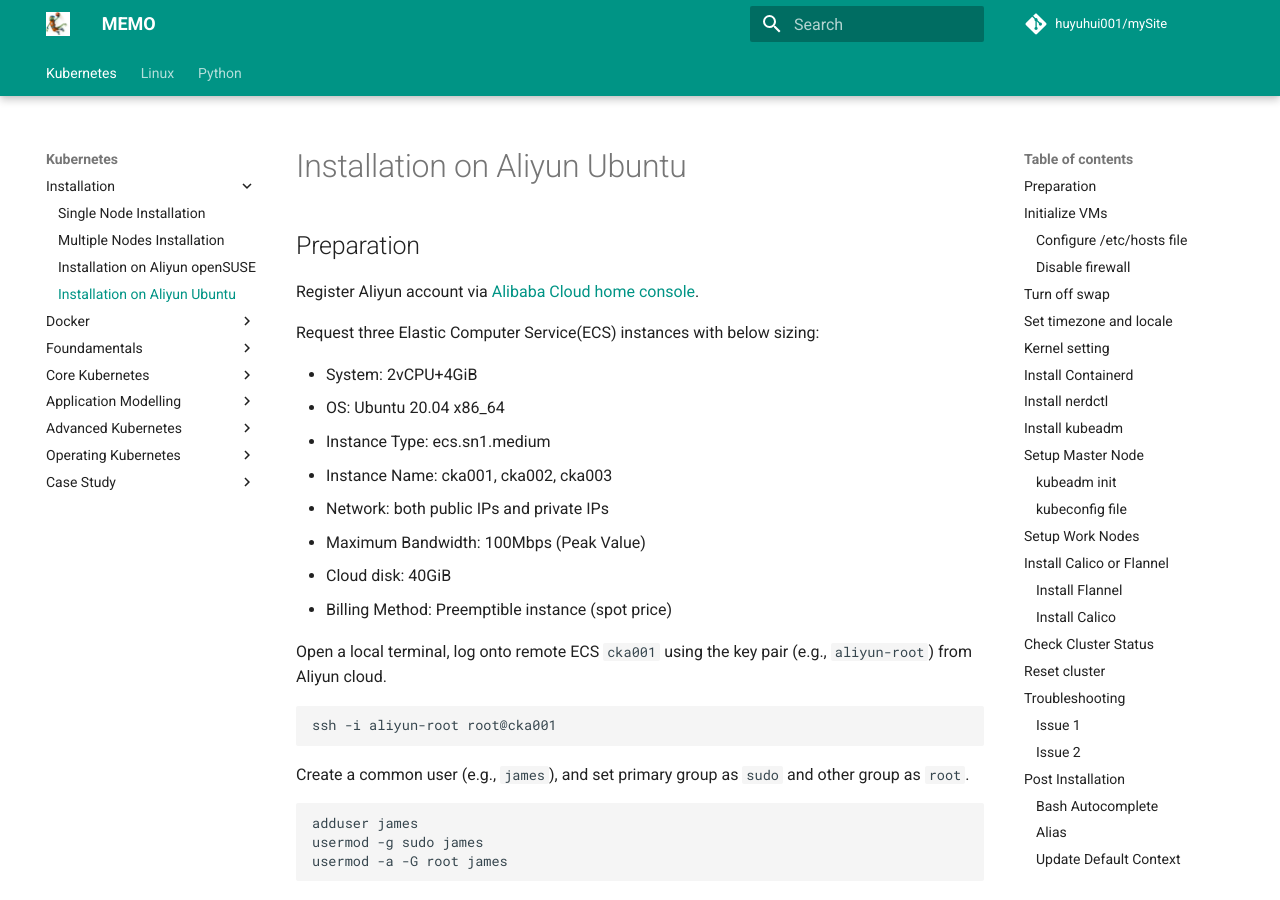
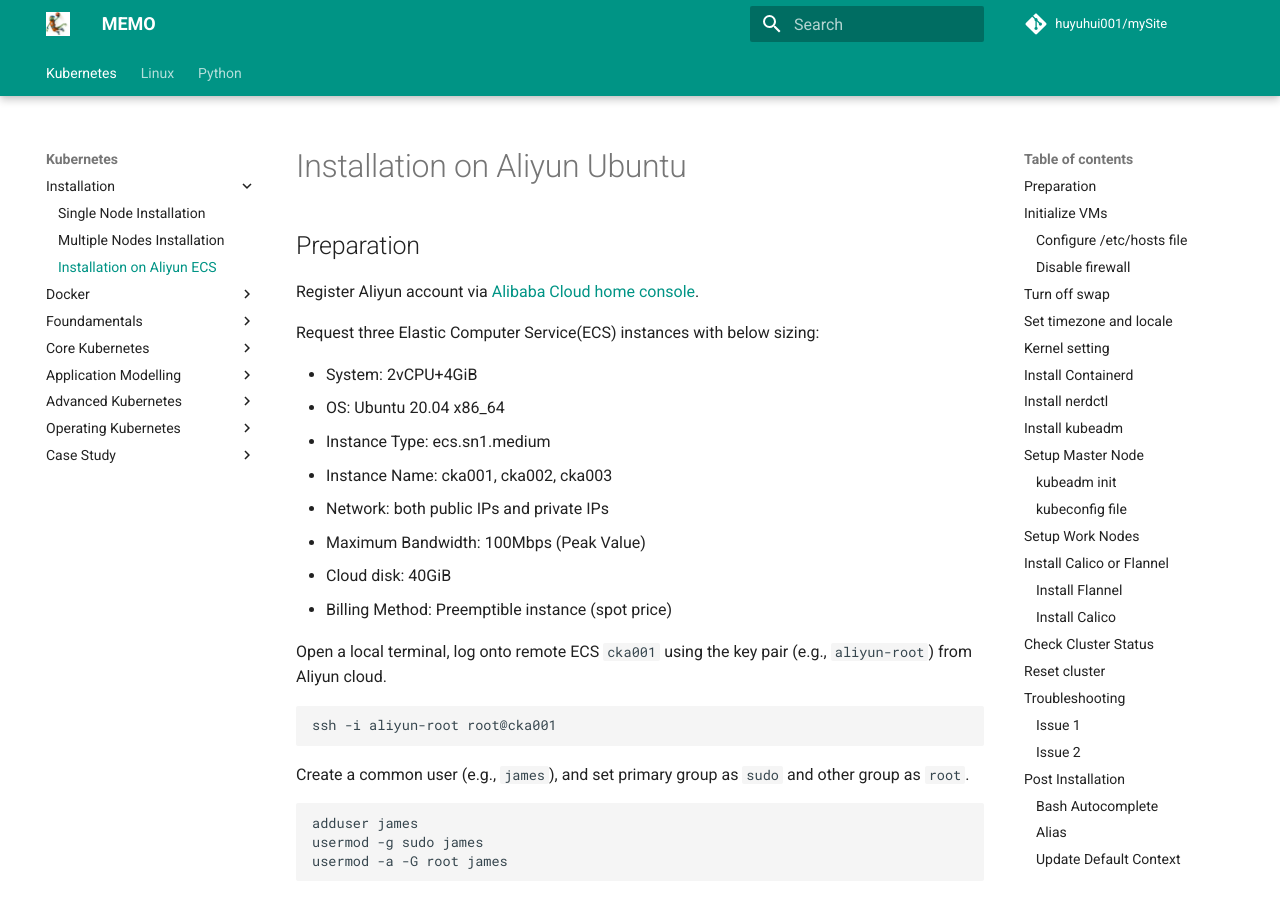
Before and after one commit to huyuhui001/mySite, an MkDocs documentation site: the page built from docs/k8s/installation/aliyun-ubuntu.md, in a window 1280 px wide and 900 px high. Built offline with MkDocs 1.6.1 and Material for MkDocs 9.7.7, drawn with Linux system fonts in a browser that asks for light colours; comment, search, counter and statistics services are not loaded.

Commit message:
mkdocs config file

```diff
--- a/mkdocs.yml
+++ b/mkdocs.yml
@@ -71,8 +71,7 @@
   - Installation:
     - Single Node Installation: k8s/installation/single-local.md
     - Multiple Nodes Installation: k8s/installation/multiple-local.md
-    - Installation on Aliyun openSUSE: k8s/installation/aliyun-opensuse.md
-    - Installation on Aliyun Ubuntu: k8s/installation/aliyun-ubuntu.md
+    - Installation on Aliyun ECS: k8s/installation/aliyun-ubuntu.md
   - Docker:
     - Fundamentals: k8s/foundamentals/docker.md
   - Foundamentals:
```
